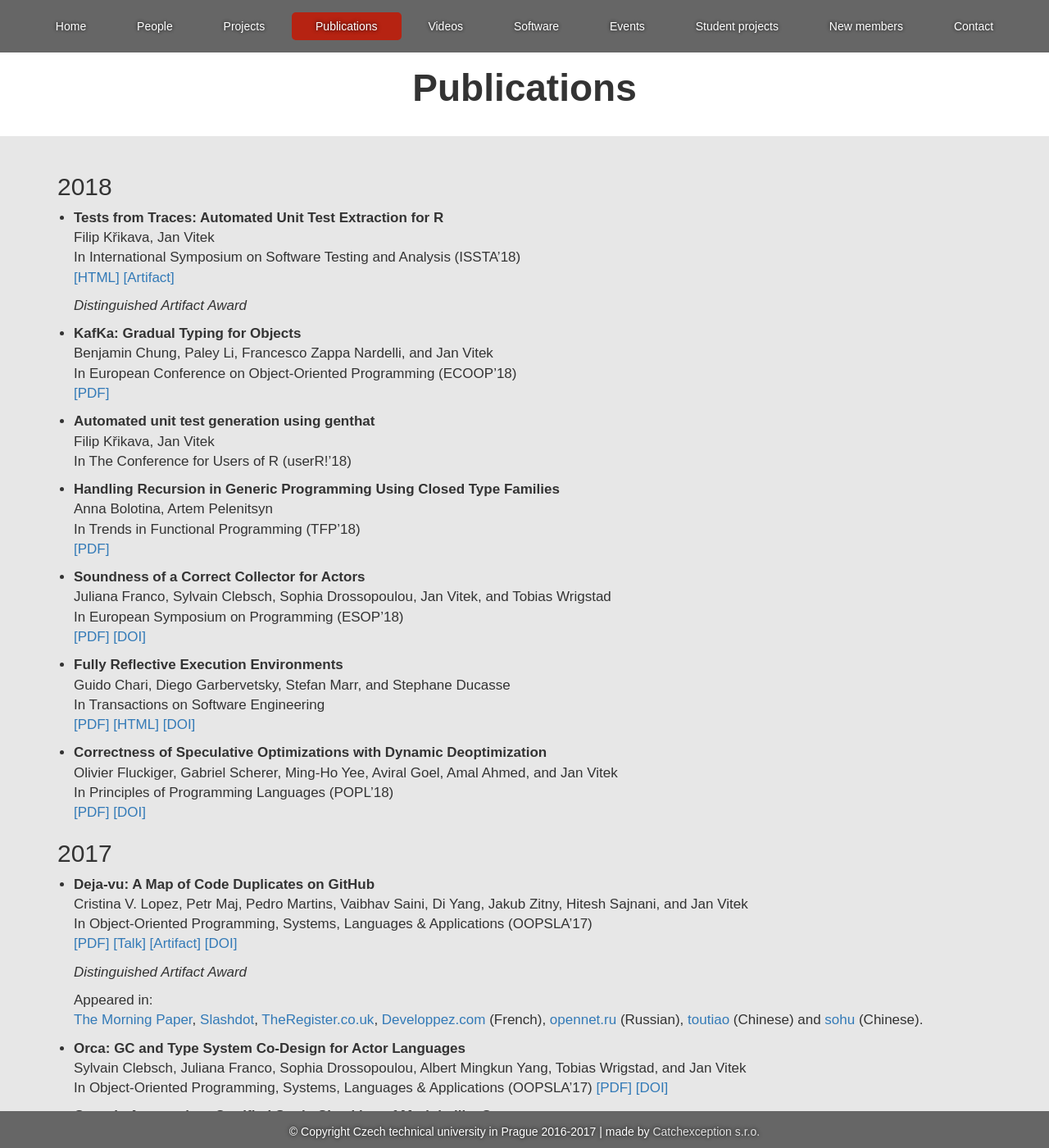
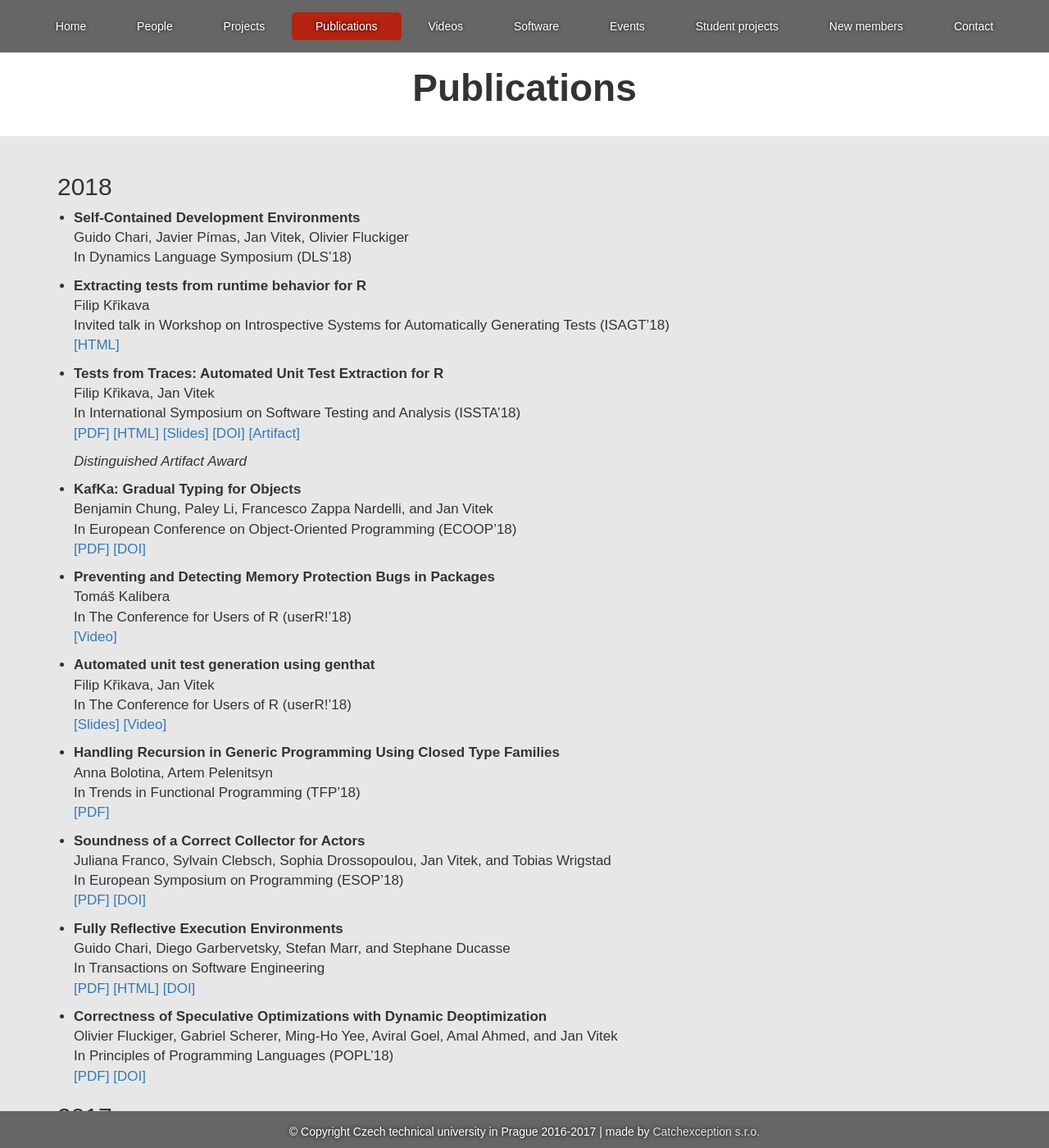
Before and after one commit to PRL-PRG/prl-prg.github.io, a Jekyll site: the page built from publications.md, in a window 1280 px wide and 1400 px high. Shown: the whole window at 82% size. Built offline with Jekyll 4.4.1, drawn with Linux system fonts in a browser that asks for light colours.

Commit message:
Publication list updated: Filip's and Tomas's talk at useT, Guido's upcoming talk.

```diff
--- a/publications.md
+++ b/publications.md
@@ -5,14 +5,25 @@ title: Publications
 
 ## 2018
 
+<!-- November 4-9 -->
+- **Self-Contained Development Environments**  <!-- new line -->
+  Guido Chari, Javier Pímas, Jan Vitek, Olivier Fluckiger  <!-- new line -->
+  In Dynamics Language Symposium (DLS'18)
+
+- **Extracting tests from runtime behavior for R** <!-- new line -->
+  Filip Křikava <!-- new line -->
+  Invited talk in Workshop on Introspective Systems for Automatically Generating Tests (ISAGT'18)  <!-- new line -->
+  [[HTML]](https://conf.researchr.org/event/ecoop-issta-2018/isagt-2018-papers-extracting-tests-from-runtime-behavior-for-r)
+
 <!-- July 16-18 -->
 - **Tests from Traces: Automated Unit Test Extraction for R**  <!-- new line -->
   Filip Křikava, Jan Vitek <!-- new line -->
   In International Symposium on Software Testing and Analysis (ISSTA'18) <!-- new line -->
-  <!--[[PDF]]()  -->
+  [[PDF]](https://hal.archives-ouvertes.fr/hal-01854879v1)
   [[HTML]](https://conf.researchr.org/event/issta-2018/issta-2018-technical-papers-tests-from-traces-automated-unit-test-generation-for-r)
-  <!-- [[DOI]]() -->
-  [[Artifact]](https://conf.researchr.org/track/issta-2018/issta-2018-Artifacts)
+  [[Slides]](https://docs.google.com/presentation/d/1St2fMYfmrsp0Wxido7Pyj_d9qp3jjs24M4W6yWx-QPU/edit#slide=id.g3b5286a051_2_338)
+  [[DOI]](10.1145/3213846.3213863)
+  [[Artifact]](https://doi.org/10.5281/zenodo.1306437)<!--(https://conf.researchr.org/track/issta-2018/issta-2018-Artifacts)-->
 
   *Distinguished Artifact Award*
 
@@ -21,15 +32,20 @@ title: Publications
   Benjamin Chung, Paley Li, Francesco Zappa Nardelli, and Jan Vitek <!-- new line -->
   In European Conference on Object-Oriented Programming (ECOOP'18) <!-- new line-->
   [[PDF]](http://benchung.github.io/papers/ecoop18.pdf)
-<!-- [[DOI]]() -->
+  [[DOI]](10.4230/LIPIcs.ECOOP.2018.12)
 
 <!-- July 10-13 -->
+- **Preventing and Detecting Memory Protection Bugs in Packages** <!-- new line -->
+  Tomáš Kalibera <!-- new line -->
+  In The Conference for Users of R (userR!'18)<!-- new line -->
+  [[Video]](https://www.youtube.com/watch?v=TOI7DOrW1u4)
+
+  <!-- July 10-13 -->
 - **Automated unit test generation using genthat** <!-- new line -->
   Filip Křikava, Jan Vitek <!-- new line -->
-  In The Conference for Users of R (userR!'18) <!-- new line -->
-
-<!--  [[PDF]]()
-  [[DOI]]() -->
+  In The Conference for Users of R (userR!'18)<!-- new line -->
+  [[Slides]](https://docs.google.com/presentation/d/1St2fMYfmrsp0Wxido7Pyj_d9qp3jjs24M4W6yWx-QPU/edit#slide=id.g3b5286a051_2_338)
+  [[Video]](https://www.youtube.com/watch?v=qrX8q6euQII)
 
 <!-- 11-13 June -->
 - **Handling Recursion in Generic Programming Using Closed Type Families** <!-- new line -->
```
